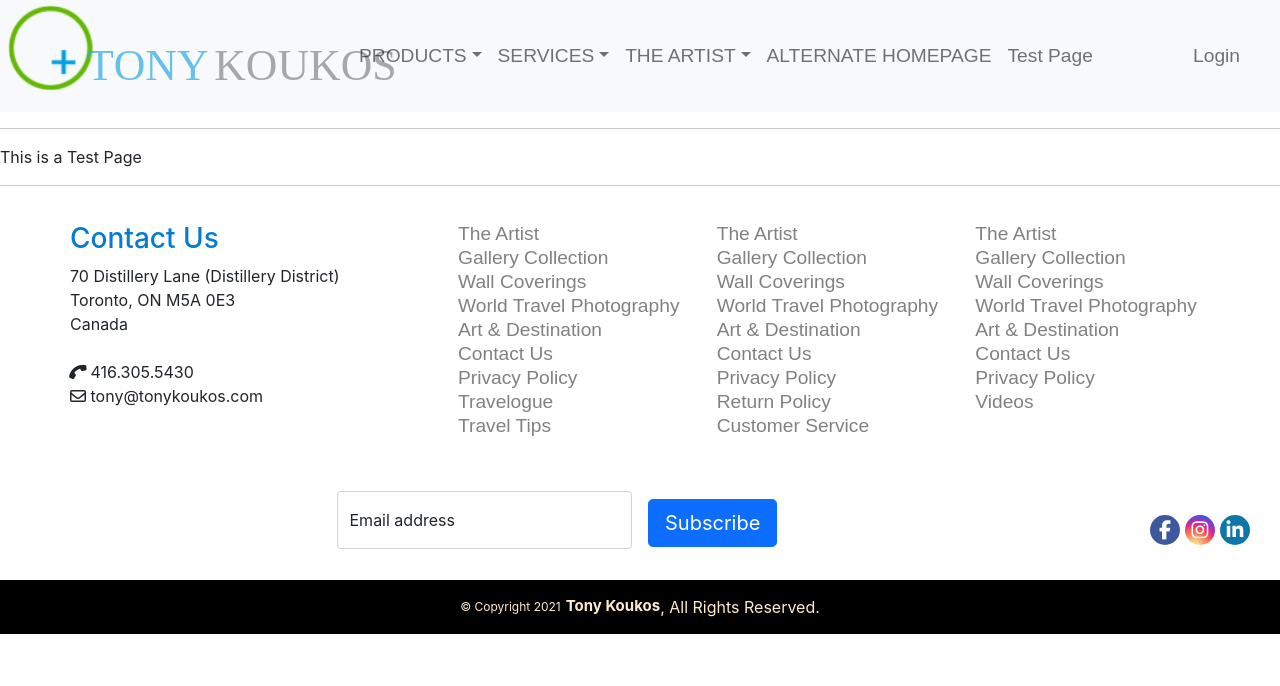
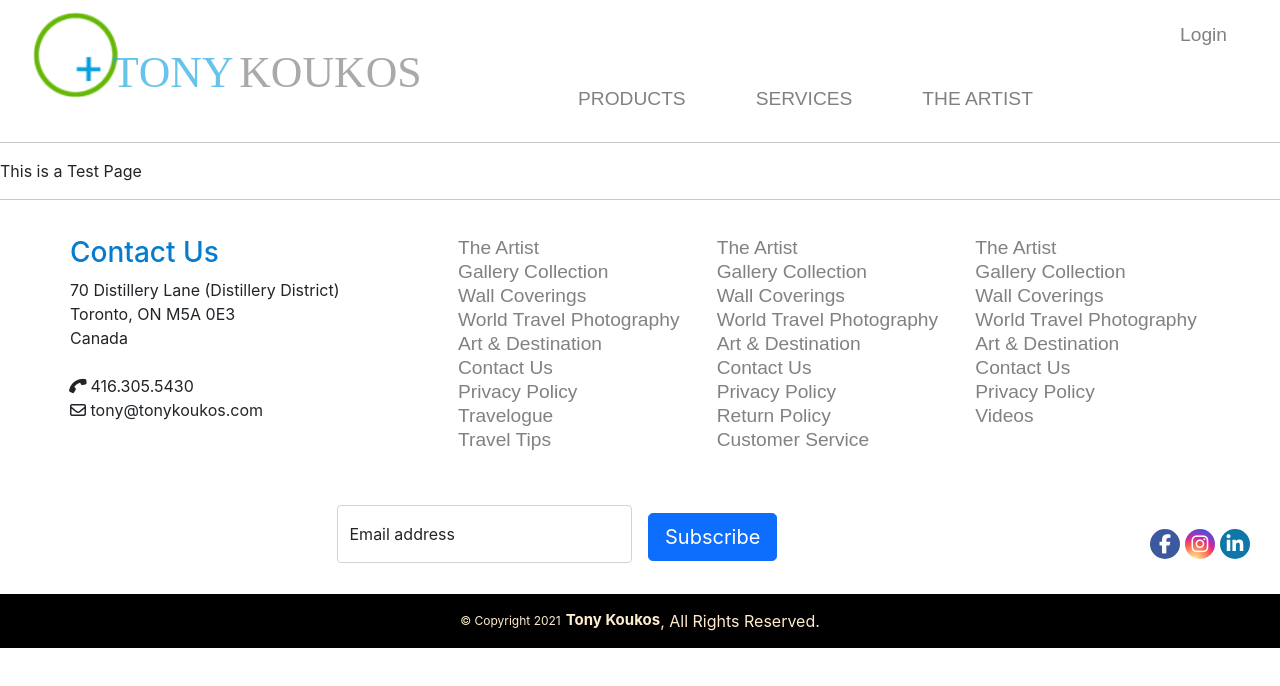
Before and after one commit to daze77/TKReactApp, a React (Create React App) app in the folder client/: page /TestPage in a window 1280 px wide. Shown: the top 686 px of the page. Built offline with nearby package versions, Linux system fonts and the light colour scheme; a web font is replaced by a local one.

Commit message:
added foundation for new nav

```diff
--- /dev/null
+++ b/client/src/components/NavBar/NavBar.css
@@ -0,0 +1,42 @@
+#navBarContainer{
+padding: 15px
+}
+
+.navbarBranding{
+    padding-top: .3125rem;
+    padding-bottom: .3125rem;
+    margin-right: 1rem;
+    font-size: 1.25rem;
+    text-decoration: none;
+    white-space: nowrap;
+}
+.navRow{
+    margin: 0px 10px 0px 10px
+}
+
+.menuItems{
+    position: relative;
+}
+
+ul.menuList {
+    position: absolute;
+    bottom:0px;
+    left: 25%;
+
+    list-style-type: none;
+    /* vertical-align: bottom;
+    text-align: center; */
+    margin: 0;
+    padding: 0;
+
+
+
+}
+
+
+
+.menuList li{
+
+    display: inline-block;
+    padding: 35px 35px 0px 35px;
+}
--- a/client/src/components/NavBar/NavBar.js
+++ b/client/src/components/NavBar/NavBar.js
@@ -4,6 +4,7 @@
 import fetchJSON from '../../utils/API'
 import NavLogin from './NavLogin'
 import LogoSymbol from '../../components/Logo/Logo'
+import './NavBar.css'
 
 
 let timeout
@@ -52,16 +53,16 @@
 
     return (
         <>
-            {location.pathname!=='/HomePageAlternate' &&
+            {(location.pathname!=='/HomePageAlternate' && location.pathname!=='/TestPage') &&
 
                 <nav class="navbar navbar-expand-lg navbar-light bg-light sticky-top">
                     <div class="container-fluid">
-                        <button class="navbar-toggler" type="button" data-bs-toggle="collapse" data-bs-target="#navbarTogglerDemo02" aria-controls="navbarTogglerDemo02" aria-expanded="false" aria-label="Toggle navigation">
+                        <button class="navbar-toggler" type="button" data-bs-toggle="collapse" data-bs-target="#navBarHeadings" aria-controls="navBarHeadings" aria-expanded="false" aria-label="Toggle navigation">
                         <span class="navbar-toggler-icon"></span>
                         </button>
                         <NavLink to="/" class="navbar-brand" className="nav-link" activeClassName="active"><LogoSymbol  /> </NavLink>
-                        <div class="collapse navbar-collapse me-1 ms-5" id="navbarTogglerDemo02">
-                            <ul class="navbar-nav me-auto mb-2 mb-lg-0">
+                        <div class="collapse navbar-collapse me-1 ms-5 " id="navBarHeadings">
+                            <ul class="navbar-nav ms-5 me-auto mb-2 mb-lg-0">
                                 <li class="nav-item dropdown">
                                     <a class="nav-link dropdown-toggle" href="#" id="navbarDropdown" role="button" data-bs-toggle="dropdown" aria-expanded="false">
                                         PRODUCTS
@@ -87,9 +88,6 @@
 
                                     </ul>
                                 </li>
-
-
-
                                 <li class="nav-item dropdown">
                                     <a class="nav-link dropdown-toggle" href="/TheArtist" id="navbarDropdown" role="button" data-bs-toggle="dropdown" aria-expanded="false">
                                         THE ARTIST
@@ -103,20 +101,19 @@
                                 </li>
                                 <NavLink to="/HomePageAlternate"><li class="nav-link">ALTERNATE HOMEPAGE</li></NavLink>
                                 <NavLink to="/TestPage"><li class="nav-link">Test Page</li></NavLink>
+                            </ul>
 
 
-
-                            </ul>
-                            <NavLogin />
-                            <br/>
                         </div>
+                        <NavLogin />
                     </div>
 
 
                 </nav>
+
             }
 
-            {location.pathname!=='/HomePageAlternate' &&
+            {(location.pathname!=='/HomePageAlternate' && location.pathname!=='/TestPage') &&
                 <hr />
             }
 
--- /dev/null
+++ b/client/src/components/NavBar/NavBarAlternate.js
@@ -0,0 +1,53 @@
+import React from 'react'
+
+import NavBarLogo from '../../components/Logo/Logo'
+import NavLogin from './NavLogin'
+
+function NavBarAlt(){
+
+
+    return(
+        <>
+            <nav id="navBarContainer">
+                <div class="row navRow">
+                    <div class="col-auto navbarBranding">
+                        <NavBarLogo />
+                    </div>
+                    <div class="col menuItems">
+                        <ul class="menuList ">
+                            <li>PRODUCTS</li>
+                            <li>SERVICES</li>
+                            <li>THE ARTIST</li>
+
+
+                        </ul>
+
+                    </div>
+
+
+                    <div class="col-auto">
+                        <NavLogin />
+                    </div>
+
+                </div>
+
+
+
+
+
+
+
+
+
+
+
+
+            </nav>
+
+            <hr />
+        </>
+    )
+}
+
+
+export default NavBarAlt
--- a/client/src/components/NavBar/NavLogin.js
+++ b/client/src/components/NavBar/NavLogin.js
@@ -2,7 +2,7 @@
 import { NavLink, useLocation  } from "react-router-dom"
 import { useStoreContext } from "../../utils/GlobalStore"
 import fetchJSON from '../../utils/API'
-import logo from '../../assets/logo/logo.png'
+import './NavBar.css'
 
 
 let timeout
@@ -50,7 +50,7 @@
         <>
 
 
-            <div class="d-flex">
+            <div class="d-flex ">
                 <div class="mx-3">
                     <ul class="navbar-nav me-auto mb-2 mb-lg-0 ">
                         {name && <li class="nav-item dropdown">
--- a/client/src/pages/TestPage.js
+++ b/client/src/pages/TestPage.js
@@ -1,4 +1,6 @@
 import React from 'react'
+
+import NavBarAlt from '../components/NavBar/NavBarAlternate'
 
 function TestPage(){
 
@@ -6,6 +8,7 @@
 
     return(
         <>
+        <NavBarAlt />
         <div>This is a Test Page</div>
 
 
```
